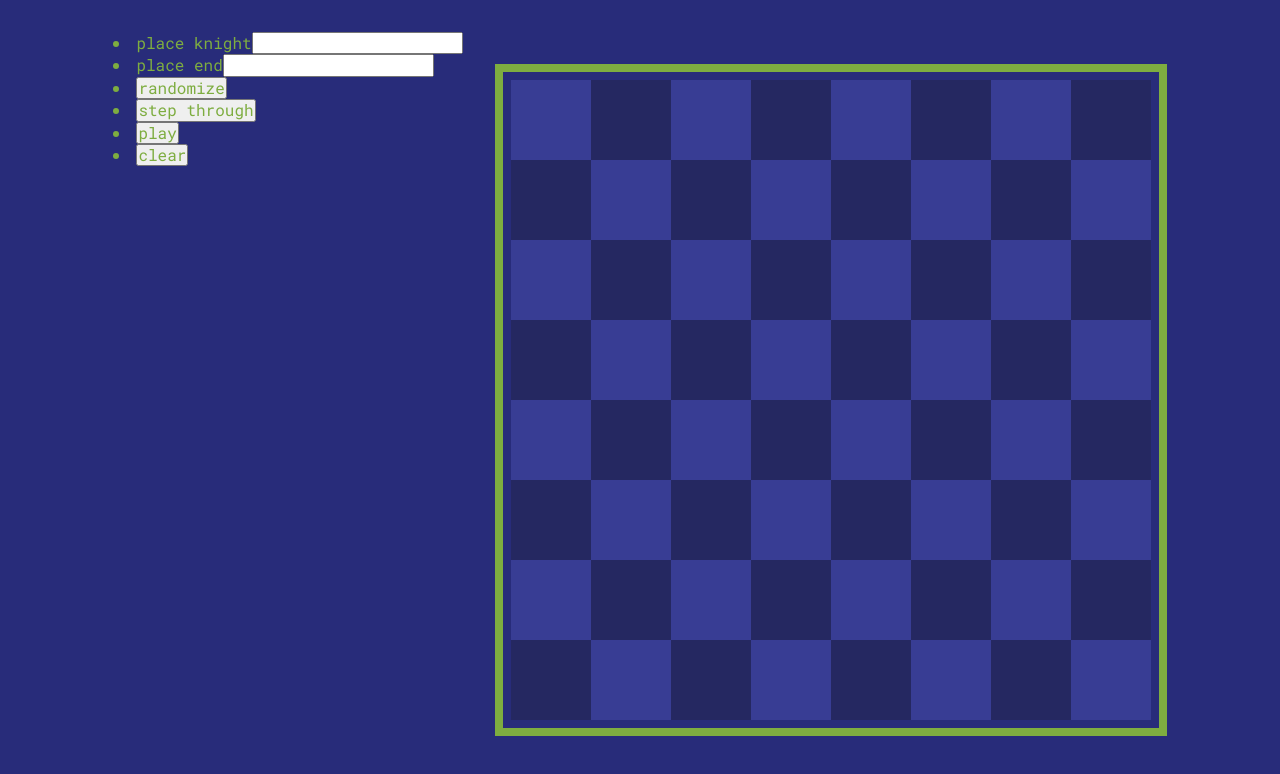
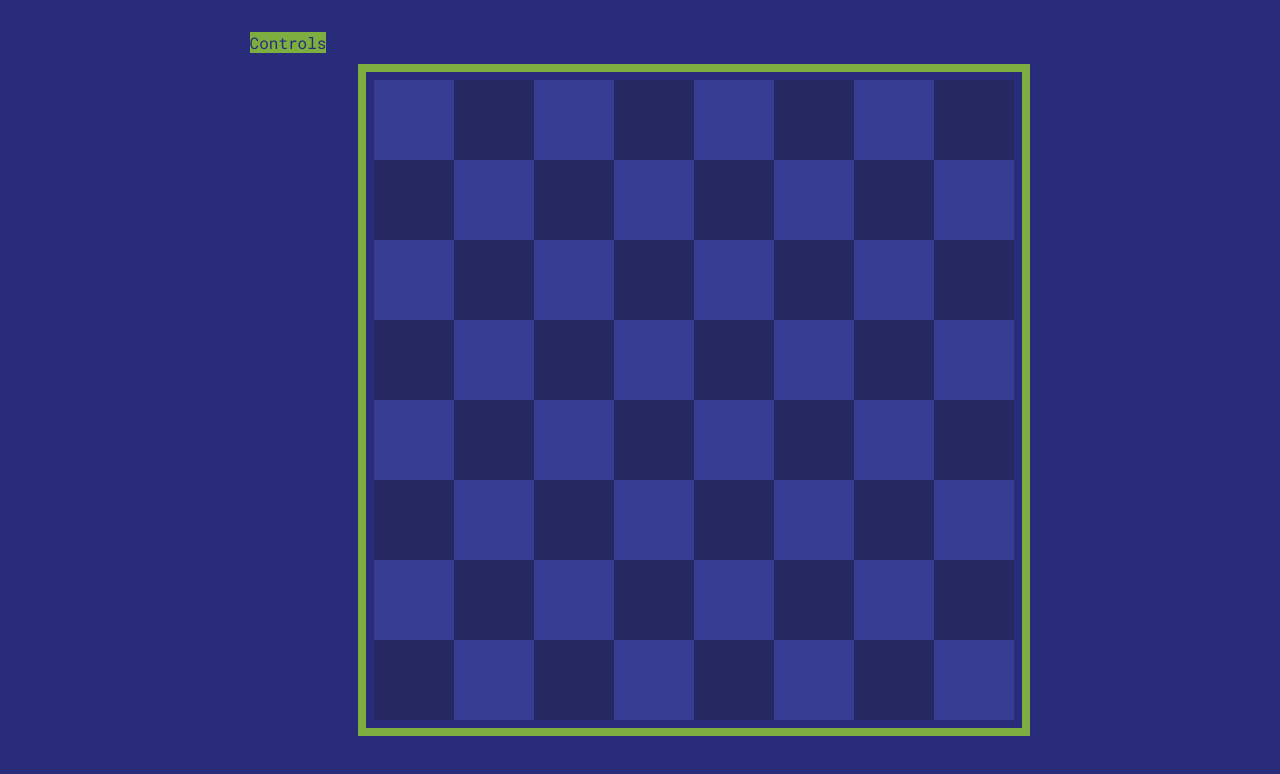
Before and after one commit to Cedrus32/Knights-Travails, a React (Vite) app: page / in a window 1280 px wide. Shown: the top 774 px of the page. Built offline with nearby package versions, Linux system fonts and the light colour scheme.

Commit message:
Set basic aria values and color styling

```diff
--- a/src/components/Controls.jsx
+++ b/src/components/Controls.jsx
@@ -1,4 +1,5 @@
 import { useEffect } from 'react';
+import '../styles/controls.css';
 
 const controls = [
     {name: 'place knight', id: 'start'},
@@ -10,22 +11,13 @@ const controls = [
 ];
 
 // NOTE: ? watch screen width, toggle small-width styling to <menu> as needed
+// <label htmlFor={control.id}>{control.name}</label>
+// <input type='text' id={control.id}></input>
+// <button type='button'>{control.name}</button>
 
-function returnElement(control, i) {
-    if (i < 2) {
-        return (
-            <li key={i}>
-                <label htmlFor={control.id}>{control.name}</label>
-                <input type='text' id={control.id}></input>
-            </li>
-        )
-    } else {
-        return (
-            <li key={i}>
-                <button type='button'>{control.name}</button>
-            </li>
-        )
-    }
+function generateSet(controlSet) {
+    console.log(controlSet);
+
 }
 
 const Controls = () => {
@@ -35,8 +27,9 @@ const Controls = () => {
     }, [])
 
     return (
-        <menu>
-            {controls.map((control, i) => returnElement(control, i))}
+        <menu role='menubar' aria-labelledby='Controls' aria-orientation='vertical'>
+            <label>Controls</label>
+            {controls.map(set => generateSet(set))}
         </menu>
     )
 };
--- /dev/null
+++ b/src/styles/controls.css
@@ -0,0 +1,23 @@
+/* COLORS & DECORATIONS */
+
+input,
+button {
+    background-color: var(--main);
+    border: 2px solid var(--accent);
+}
+
+label {
+    background-color: var(--accent);
+    color: var(--main);
+}
+
+li {
+    list-style: none;
+}
+
+/* LAYOUT */
+
+input,
+button {
+    padding: 0.5em;
+}
```
